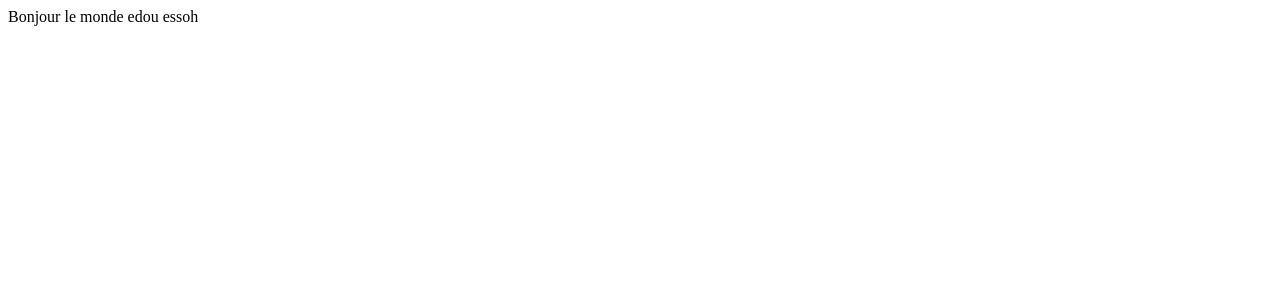
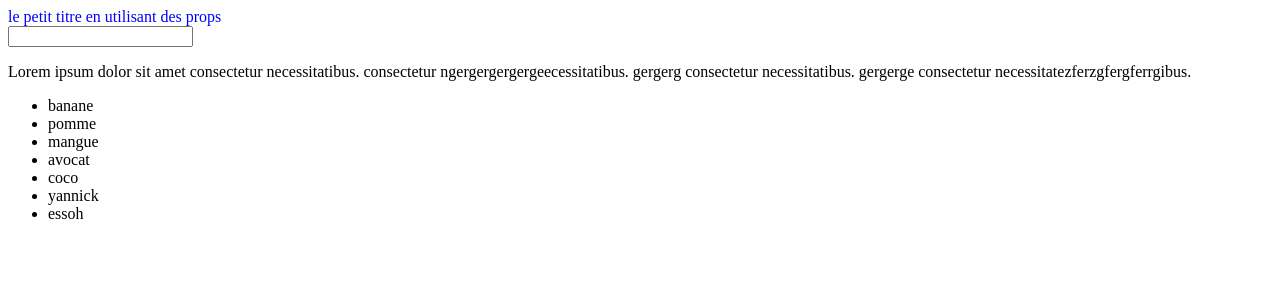
Before and after one commit to surnaturel/Grafikart_React, a React (Vite) app: page / in a window 1280 px wide. Shown: the top 300 px of the page. Built offline with nearby package versions, Linux system fonts and the light colour scheme.

Commit message:
deuxieme commit

```diff
--- a/src/App.jsx
+++ b/src/App.jsx
@@ -1,5 +1,40 @@
+let titre = "Bonjour le monde"
+//let style = {color: "black", backgroundColor : 'yellow', width : '80%'}
+let liste = ['banane', 'pomme', 874458, 'mangue', 'avocat', 'coco', 1, 859, 'yannick', 'essoh', 4584]
+let listeP = liste.reduce((acc, element) => {
+  if(typeof element == 'string'){
+    acc.push(element)
+  }
+  return acc
+}, [])
 function App() {
-  return "Bonjour le monde edou essoh"
+
+
+  return (
+    <>
+    <Titre color= "blue" > le petit titre en utilisant des props</Titre>
+      <input type="text" />
+      <p>
+        Lorem ipsum dolor sit amet consectetur  necessitatibus.
+        consectetur  ngergergergergeecessitatibus.
+       gergerg consectetur  necessitatibus.
+       gergerge consectetur  necessitatezferzgfergferrgibus.
+
+      </p>
+      <ul>
+        {listeP.map((el, index) => (
+          <li key={index}>{el}</li>
+        ))}
+      </ul>
+    </>
+    )
+}
+
+function Titre({color, children}){
+  let afficheAlert = () => {
+    alert('Bonjour yannick')
+  }
+  return  <div onClick={afficheAlert} id="titre" className="{titre}" style={{color: color}}>{children}</div>
 }
 
 export default App
```
